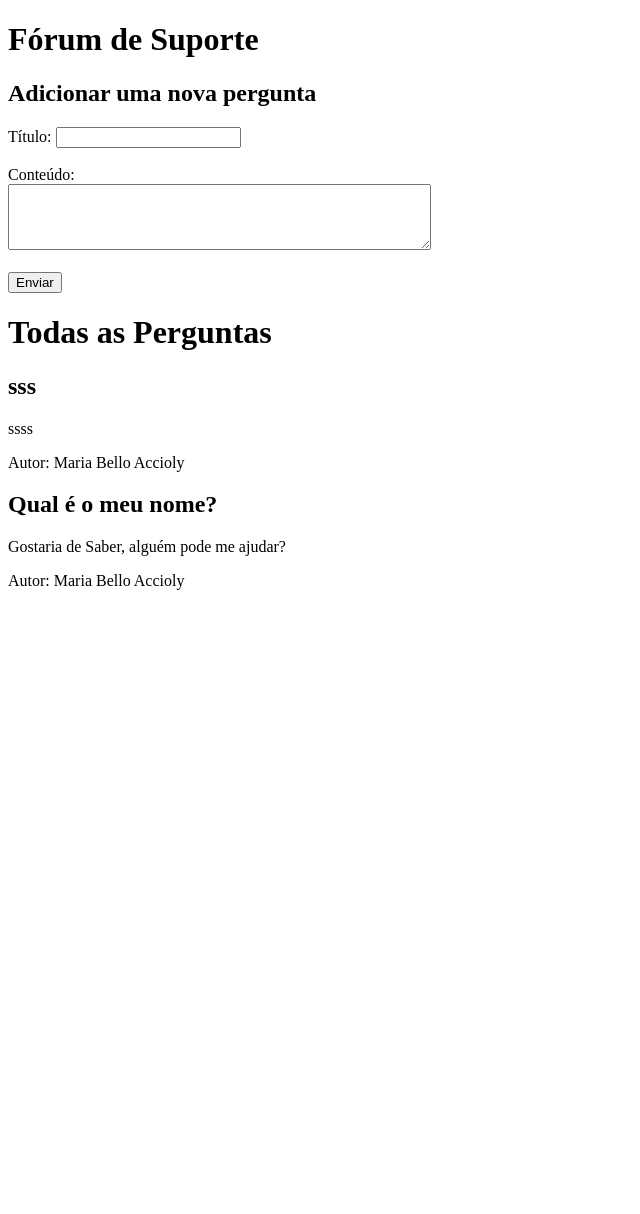
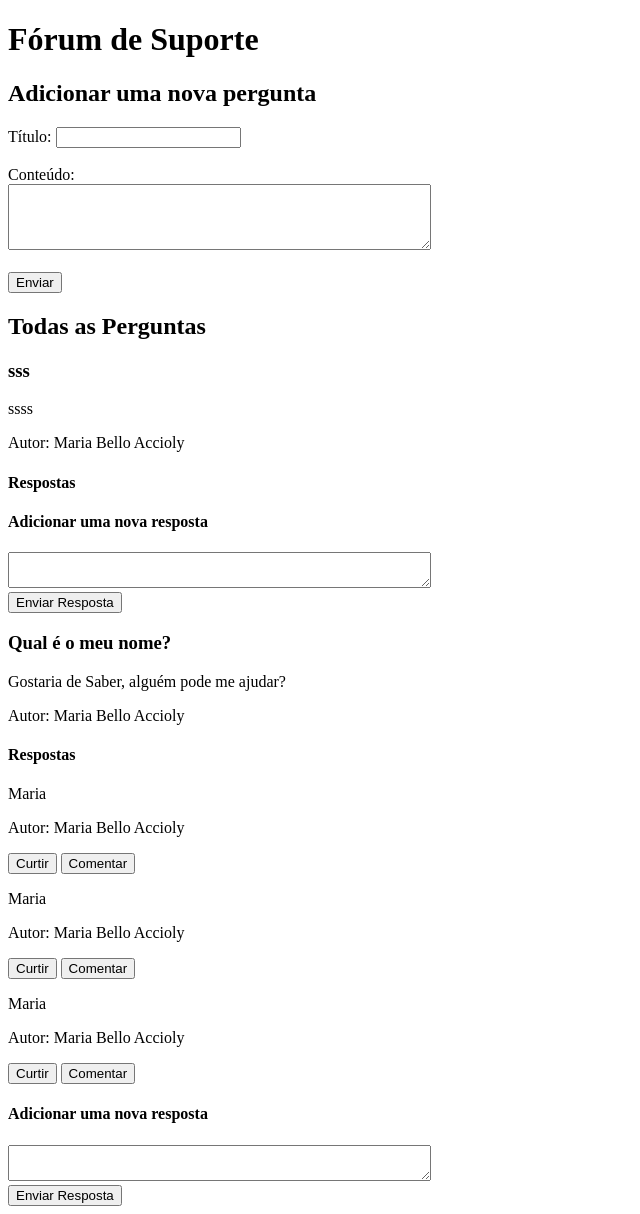
Before and after one commit to acciolyma/HELPSYSTEM, a Flask app: page /pergunta in a window 1280 px wide. Shown: the whole page, without its empty margins (0-640 px from the left). Before the commit the page ends 590 px from the top, so only its background shows below. Run offline with Flask 3, Linux system fonts and the light colour scheme.

Commit message:
BACKEND - Para análise

```diff
--- a/meu_site.py
+++ b/meu_site.py
@@ -1,5 +1,5 @@
-from flask import Flask, render_template, request, redirect, url_for, flash, session
-from models import db, Usuario, Pergunta
+from flask import Flask, render_template, request, redirect, url_for, flash, session, jsonify
+from models import db, Usuario, Pergunta, Resposta, Comentario
 from datetime import datetime
 from werkzeug.security import generate_password_hash, check_password_hash
 
@@ -86,6 +86,49 @@ def adicionar_pergunta():
 
     return redirect(url_for('menu'))
 
+# Rota para adicionar uma resposta
+@app.route('/resposta', methods=['POST'])
+def adicionar_resposta():
+    if 'user_id' not in session:
+        flash('Você precisa estar logado para adicionar uma resposta.', 'error')
+        return redirect(url_for('menu'))
+
+    conteudo = request.json['conteudo']
+    pergunta_id = request.json['pergunta_id']
+    autor_id = session['user_id']
+
+    nova_resposta = Resposta(conteudo=conteudo, autor_id=autor_id, pergunta_id=pergunta_id)
+
+    db.session.add(nova_resposta)
+    db.session.commit()
+
+    return jsonify({
+        'id': nova_resposta.id,
+        'conteudo': nova_resposta.conteudo,
+        'autor': nova_resposta.autor.nome
+    })
+
+# Rota para adicionar um comentário
+@app.route('/comentario', methods=['POST'])
+def adicionar_comentario():
+    if 'user_id' not in session:
+        flash('Você precisa estar logado para adicionar um comentário.', 'error')
+        return redirect(url_for('menu'))
+
+    conteudo = request.json['conteudo']
+    resposta_id = request.json['resposta_id']
+    autor_id = session['user_id']
+
+    novo_comentario = Comentario(conteudo=conteudo, autor_id=autor_id, resposta_id=resposta_id)
+
+    db.session.add(novo_comentario)
+    db.session.commit()
+
+    return jsonify({
+        'conteudo': novo_comentario.conteudo,
+        'autor': novo_comentario.autor.nome
+    })
+
 
 @app.route('/login', methods=['POST'])
 def login():
--- a/templates/pergunta.html
+++ b/templates/pergunta.html
@@ -19,18 +19,111 @@
         <button type="submit">Enviar</button>
     </form>
 
-   <head>
-    <meta charset="UTF-8">
-    <meta name="viewport" content="width=device-width, initial-scale=1.0">
-    <title>Perguntas</title>
-</head>
-<body>
-    <h1>Todas as Perguntas</h1>
+    <h2>Todas as Perguntas</h2>
 
     {% for pergunta in perguntas %}
-        <h2>{{ pergunta.titulo }}</h2>
-        <p>{{ pergunta.conteudo }}</p>
-        <p>Autor: {{ pergunta.autor.nome }}</p>
+        <div class="pergunta">
+            <h3>{{ pergunta.titulo }}</h3>
+            <p>{{ pergunta.conteudo }}</p>
+            <p>Autor: {{ pergunta.autor.nome }}</p>
+
+            <h4>Respostas</h4>
+            <div class="respostas" id="respostas-{{ pergunta.id }}">
+                {% for resposta in pergunta.respostas %}
+                    <div class="resposta">
+                        <p>{{ resposta.conteudo }}</p>
+                        <p>Autor: {{ resposta.autor.nome }}</p>
+                        <button type="button" onclick="curtirResposta({{ resposta.id }})">Curtir</button>
+                        <button type="button" onclick="mostrarComentario({{ resposta.id }})">Comentar</button>
+
+                        <div class="comentarios" id="comentarios-{{ resposta.id }}" style="display: none;">
+                            <h5>Adicionar um comentário</h5>
+                            <form onsubmit="adicionarComentario(event, {{ resposta.id }})">
+                                <textarea name="conteudo" rows="2" cols="30" required></textarea><br>
+                                <button type="submit">Enviar Comentário</button>
+                            </form>
+                            <h6>Comentários</h6>
+                            {% for comentario in resposta.comentarios %}
+                                <p>{{ comentario.conteudo }} - Autor: {{ comentario.autor.nome }}</p>
+                            {% endfor %}
+                        </div>
+                    </div>
+                {% endfor %}
+            </div>
+
+            <h4>Adicionar uma nova resposta</h4>
+            <form onsubmit="adicionarResposta(event, {{ pergunta.id }})">
+                <textarea name="conteudo" rows="2" cols="50" required></textarea><br>
+                <button type="submit">Enviar Resposta</button>
+            </form>
+        </div>
     {% endfor %}
+
+    <script>
+        function curtirResposta(respostaId) {
+            // Implementar lógica para curtir a resposta
+            alert("Você curtiu a resposta " + respostaId);
+        }
+
+        function mostrarComentario(respostaId) {
+            var comentariosDiv = document.getElementById("comentarios-" + respostaId);
+            comentariosDiv.style.display = (comentariosDiv.style.display === "none") ? "block" : "none";
+        }
+
+        function adicionarResposta(event, perguntaId) {
+            event.preventDefault();
+            const form = event.target;
+            const conteudo = form.querySelector('textarea').value;
+
+            fetch('/resposta', {
+                method: 'POST',
+                headers: {
+                    'Content-Type': 'application/json',
+                },
+                body: JSON.stringify({ pergunta_id: perguntaId, conteudo: conteudo }),
+            })
+            .then(response => response.json())
+            .then(data => {
+                const respostasDiv = document.getElementById(`respostas-${perguntaId}`);
+                respostasDiv.innerHTML += `
+                    <div class="resposta">
+                        <p>${data.conteudo}</p>
+                        <p>Autor: ${data.autor}</p>
+                        <button type="button" onclick="curtirResposta(${data.id})">Curtir</button>
+                        <button type="button" onclick="mostrarComentario(${data.id})">Comentar</button>
+                        <div class="comentarios" id="comentarios-${data.id}" style="display: none;">
+                            <h5>Adicionar um comentário</h5>
+                            <form onsubmit="adicionarComentario(event, ${data.id})">
+                                <textarea name="conteudo" rows="2" cols="30" required></textarea><br>
+                                <button type="submit">Enviar Comentário</button>
+                            </form>
+                            <h6>Comentários</h6>
+                        </div>
+                    </div>
+                `;
+                form.reset();
+            });
+        }
+
+        function adicionarComentario(event, respostaId) {
+            event.preventDefault();
+            const form = event.target;
+            const conteudo = form.querySelector('textarea').value;
+
+            fetch('/comentario', {
+                method: 'POST',
+                headers: {
+                    'Content-Type': 'application/json',
+                },
+                body: JSON.stringify({ resposta_id: respostaId, conteudo: conteudo }),
+            })
+            .then(response => response.json())
+            .then(data => {
+                const comentariosDiv = document.getElementById(`comentarios-${respostaId}`);
+                comentariosDiv.innerHTML += `<p>${data.conteudo} - Autor: ${data.autor}</p>`;
+                form.reset();
+            });
+        }
+    </script>
 </body>
 </html>
```
Also changed, not shown: models.py (+13 -0 lines), instance/forum.db.
